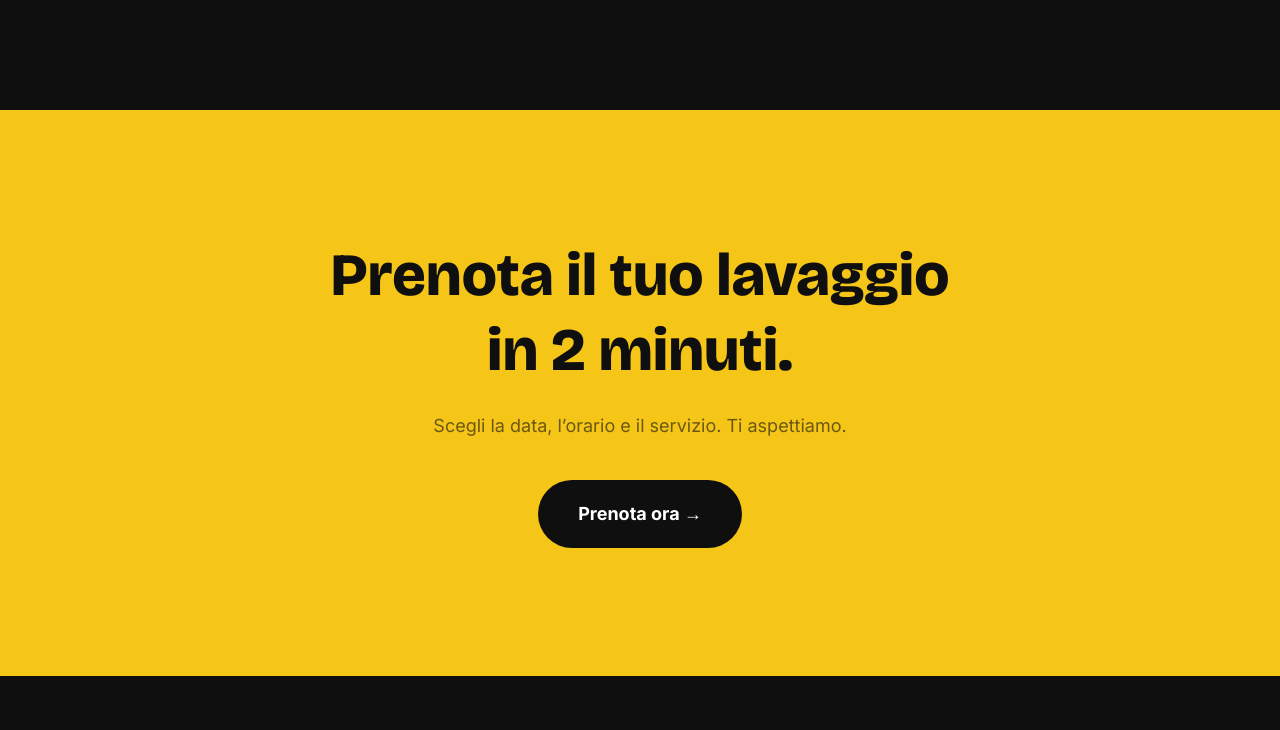
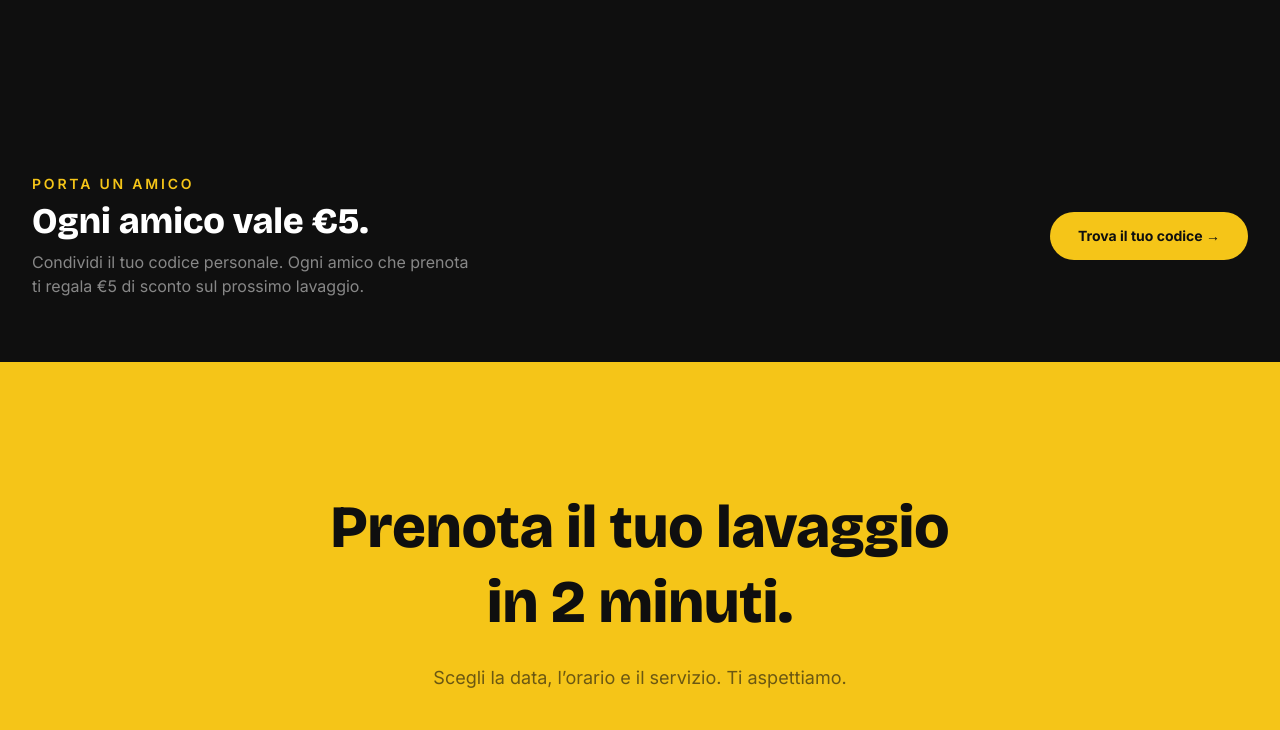
Before and after one commit to washhubct/wash-hub-site, a Next.js app: page / in a window 1280 px wide. Shown: the part 3571-4301 px from the top of the page. Built offline with nearby package versions, Linux system fonts and the light colour scheme.

Commit message:
feat: sezione referral in home, Gift Card+Porta un amico in nav, footer rinominato

```diff
--- a/src/app/page.tsx
+++ b/src/app/page.tsx
@@ -5,6 +5,7 @@ import { Garanzia } from '@/components/home/Garanzia'
 import { Reviews } from '@/components/home/Reviews'
 import { SediPreview } from '@/components/home/SediPreview'
 import { HomeCTA } from '@/components/home/HomeCTA'
+import { ReferralBanner } from '@/components/home/ReferralBanner'
 import type { Metadata } from 'next'
 
 export const metadata: Metadata = {
@@ -21,6 +22,7 @@ export default function HomePage() {
       <Differentiators />
       <SediPreview />
       <Reviews />
+      <ReferralBanner />
       <HomeCTA />
     </>
   )
--- /dev/null
+++ b/src/components/home/ReferralBanner.tsx
@@ -0,0 +1,29 @@
+import Link from 'next/link'
+import { AnimatedSection } from '@/components/ui/AnimatedSection'
+
+export function ReferralBanner() {
+  return (
+    <section className="py-16 bg-[#0F0F0F]">
+      <div className="max-w-7xl mx-auto px-5 md:px-8">
+        <AnimatedSection className="flex flex-col md:flex-row items-center justify-between gap-8 text-center md:text-left">
+          <div>
+            <p className="text-[#F5C518] text-sm font-semibold uppercase tracking-[0.2em] mb-2">Porta un amico</p>
+            <h2 className="font-display text-3xl md:text-4xl font-black text-white"
+              style={{ fontFamily: 'var(--font-bricolage), system-ui' }}>
+              Ogni amico vale €5.
+            </h2>
+            <p className="text-white/50 mt-2 max-w-md mx-auto md:mx-0">
+              Condividi il tuo codice personale. Ogni amico che prenota ti regala €5 di sconto sul prossimo lavaggio.
+            </p>
+          </div>
+          <div className="shrink-0">
+            <Link href="/referral"
+              className="inline-flex items-center px-7 py-3.5 rounded-full bg-[#F5C518] text-[#0F0F0F] font-bold text-sm hover:bg-[#E0B210] transition-all hover:scale-105 active:scale-100">
+              Trova il tuo codice →
+            </Link>
+          </div>
+        </AnimatedSection>
+      </div>
+    </section>
+  )
+}
--- a/src/components/layout/Footer.tsx
+++ b/src/components/layout/Footer.tsx
@@ -63,7 +63,7 @@ export function Footer() {
                 ['FAQ', '/faq'],
                 ['Chi siamo', '/chi-siamo'],
                 ['Gift Card', '/gift-card', 'soon'],
-                ['Programma Amici', '/referral', 'soon'],
+                ['Porta un amico', '/referral', 'soon'],
                 ['Prenota', '/prenota'],
                 ['Contatti', '/contatti'],
               ] as [string, string, string?][]).map(([l, h, badge]) => (
--- a/src/components/layout/Header.tsx
+++ b/src/components/layout/Header.tsx
@@ -9,8 +9,9 @@ const NAV = [
   { label: 'Servizi', href: '/servizi' },
   { label: 'Le nostre sedi', href: '/sedi' },
   { label: 'Flotte', href: '/flotte' },
+  { label: 'Gift Card', href: '/gift-card' },
+  { label: 'Porta un amico', href: '/referral' },
   { label: 'FAQ', href: '/faq' },
-  { label: 'Chi siamo', href: '/chi-siamo' },
   { label: 'Contatti', href: '/contatti' },
 ]
 
```
